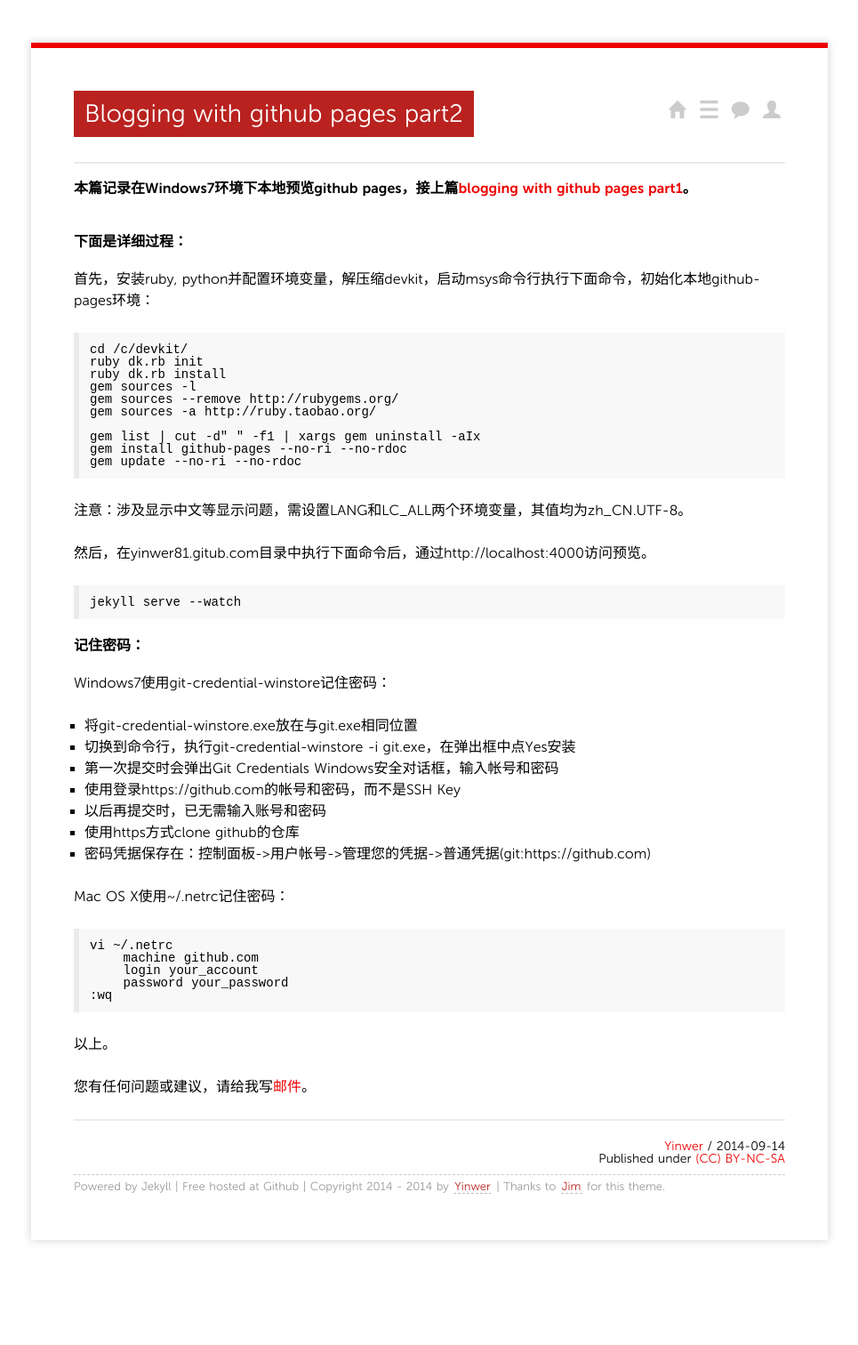
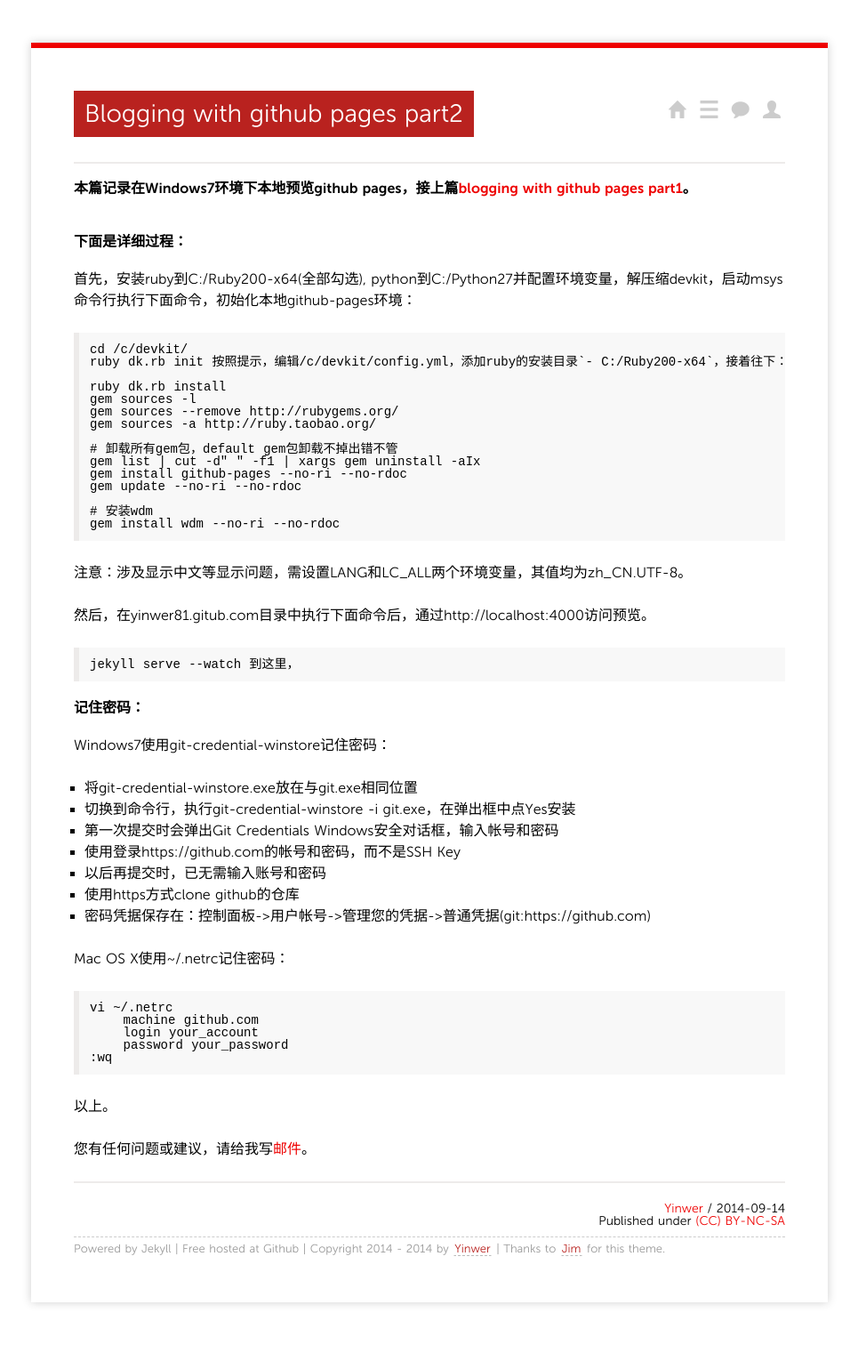
Before and after one commit to yinwer81/yinwer81.github.com, a Jekyll site: the page built from _posts/2014/2014-09-14-blogging-with-github-pages-part2.md, in a window 1280 px wide. Shown: the whole page at 89% size, without its empty margins (157-1122 px from the left). Built offline with Jekyll 4.4.1, drawn with Linux system fonts in a browser that asks for light colours; nearby versions of some CDN libraries; Markdown is read by kramdown in place of the engine named in the settings; comment, search, counter and statistics services are not loaded; before the commit the page ends 1442 px from its top, so only the background shows below that.

Commit message:
refresh contents

```diff
--- a/_config.yml
+++ b/_config.yml
@@ -2,6 +2,6 @@ markdown: rdiscount
 permalink: /:year/:month/:title/
 url: http://yinwer81.github.com
 author: Yinwer
-highlighter: pygments
+highlighter: rouge/pygments
 paginate: 24
 excerpt_separator: ""
--- a/_posts/2014/2014-09-14-blogging-with-github-pages-part2.md
+++ b/_posts/2014/2014-09-14-blogging-with-github-pages-part2.md
@@ -7,24 +7,31 @@ categories: github-pages
 <br />
 #### 下面是详细过程：
 <br />
-首先，安装ruby, python并配置环境变量，解压缩devkit，启动msys命令行执行下面命令，初始化本地github-pages环境：
+首先，安装ruby到C:/Ruby200-x64(全部勾选), python到C:/Python27并配置环境变量，解压缩devkit，启动msys命令行执行下面命令，初始化本地github-pages环境：
 
     cd /c/devkit/
     ruby dk.rb init
+按照提示，编辑/c/devkit/config.yml，添加ruby的安装目录`- C:/Ruby200-x64`，接着往下：
+
     ruby dk.rb install
     gem sources -l
     gem sources --remove http://rubygems.org/
     gem sources -a http://ruby.taobao.org/
 
+    # 卸载所有gem包，default gem包卸载不掉出错不管
     gem list | cut -d" " -f1 | xargs gem uninstall -aIx
     gem install github-pages --no-ri --no-rdoc
     gem update --no-ri --no-rdoc
+
+    # 安装wdm
+    gem install wdm --no-ri --no-rdoc
 
 注意：涉及显示中文等显示问题，需设置LANG和LC_ALL两个环境变量，其值均为zh_CN.UTF-8。
 
 然后，在yinwer81.gitub.com目录中执行下面命令后，通过http://localhost:4000访问预览。
 
     jekyll serve --watch
+到这里，
 
 #### 记住密码：
 <br />
```
